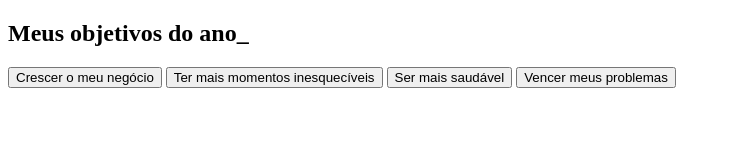
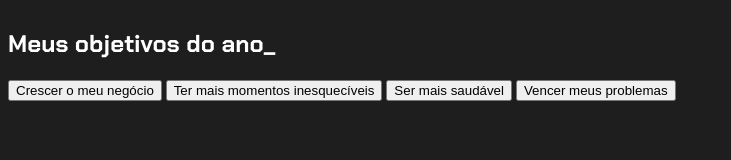
Before and after one commit to leonardoeising/vs-code-3d, a plain HTML site: page index.html in a window 1280 px wide. Shown: the whole page, without its empty margins (0-731 px from the left). Drawn offline with Linux system fonts and the light colour scheme.

Commit message:
Add files via upload

```diff
--- a/style.css
+++ b/style.css
@@ -1,3 +1,4 @@
+@import url('https://fonts.googleapis.com/css2?family=Chakra+Petch:wght@400;700&display=swap');
 :root {
 --cor-de-fundo: #1E1E1E;
 --verde: #6FFF57;
@@ -6,3 +7,17 @@
 --botao-inativo: rgba(58, 55, 94, 0.5);
 --texto-fundo: rgba(58, 55, 94, 0.3);
 }
+
+body{
+    background-color: var(--cor-de-fundo);
+    color: var(--branco);
+    font-family: 'Chakra Petch', sans-serif;
+}
+.conteudo-principal {
+    display: flex;
+    flex-direction: column;
+    justify-content: center;
+    max-width: 1200px;
+    width: 100%
+    margin: 0 auto;
+}
```
